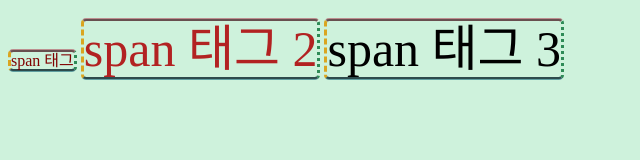
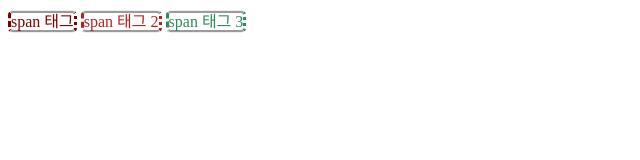
Before and after one commit to mulkwhale/WEB, a plain HTML site: page css/css2.html in a window 1280 px wide. Shown: the whole page, without its empty margins (0-640 px from the left). Drawn offline with Linux system fonts and the light colour scheme.

Commit message:
220510 실습 3 span

```diff
--- a/css/css2.html
+++ b/css/css2.html
@@ -7,29 +7,8 @@
     <title>Document</title>
 </head>
 <body>
-    <span class="maroon-text">span 태그</span>
-    <span class="firebrick-text big-size">span 태그 2</span>
-    <span class="big-size">span 태그 3</span>
-
-    <style>
-        body {
-            background-color: rgba(140, 226, 173, 0.425);
-        }
-        span {
-            border-style: ridge dotted groove dashed;
-            border-width: 3px;
-            border-radius: 5px;
-            border-color: rosybrown seagreen cadetblue goldenrod;
-        }
-        .maroon-text {
-            color: maroon;
-        }
-        .firebrick-text {
-            color: firebrick;
-        }
-        .big-size {
-            font-size: 50px;
-        }
-    </style>
+    <span style="border-style: ridge dotted groove dashed; border-width: 3px; border-radius: 5px; color: maroon;">span 태그</span>
+    <span style="border-style: ridge dotted groove dashed; border-width: 3px; border-radius: 5px; color: firebrick;">span 태그 2</span>
+    <span style="border-style: ridge dotted groove dashed; border-width: 3px; border-radius: 5px; color: seagreen;">span 태그 3</span>
 </body>
 </html>
```
